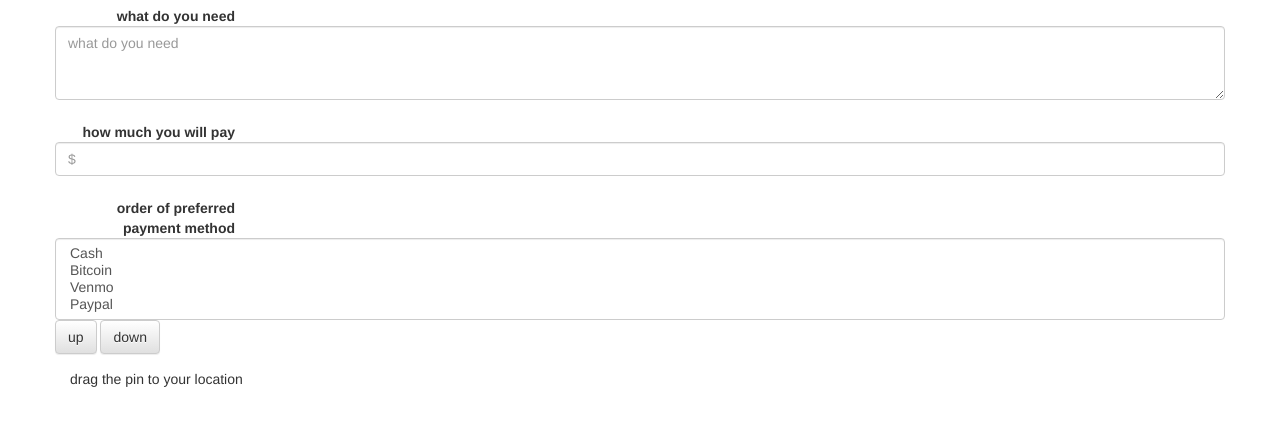
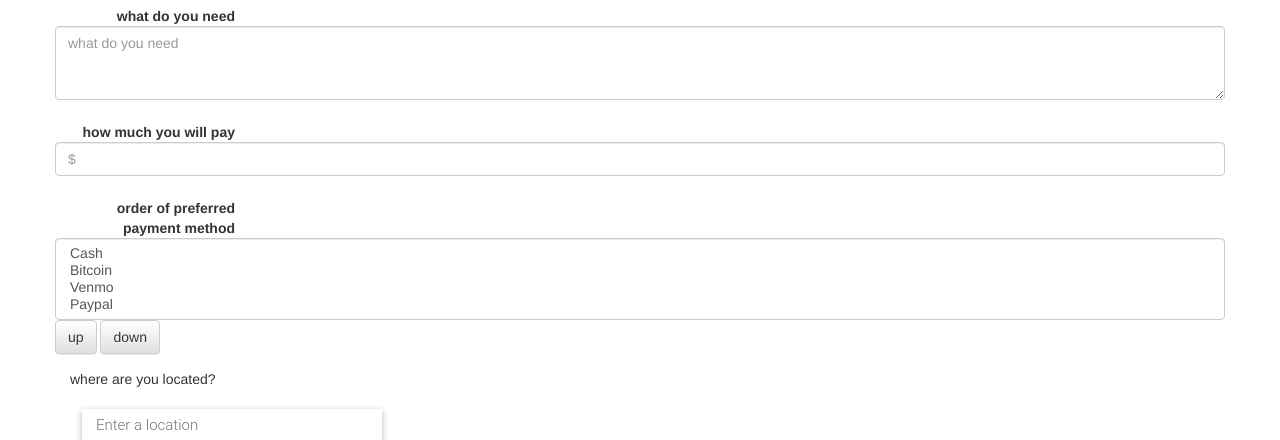
Before and after one commit to lkhohn/ToDo_Scout, a Node server app: page /map in a window 1280 px wide. Shown: the part 101-541 px from the top of the page. Run offline with Node 20, Linux system fonts and the light colour scheme; a map, chart or similar area stays blank; some libraries are stand-ins or nearby versions.

Commit message:
included autofill location search

```diff
--- /dev/null
+++ b/public/javascripts/autofillLocationSearch.js
@@ -0,0 +1,57 @@
+function initMap() {
+  var map = new google.maps.Map(document.getElementById('map'), {
+    center: {lat: 40.5592,
+          lng: -105.0781},
+    zoom: 13
+  });
+  var input = /** @type {!HTMLInputElement} */(
+      document.getElementById('pac-input'));
+
+  var autocomplete = new google.maps.places.Autocomplete(input);
+  autocomplete.bindTo('bounds', map);
+
+  var infowindow = new google.maps.InfoWindow();
+  var marker = new google.maps.Marker({
+    map: map,
+    anchorPoint: new google.maps.Point(0, -29)
+  });
+
+  autocomplete.addListener('place_changed', function() {
+    infowindow.close();
+    marker.setVisible(false);
+    var place = autocomplete.getPlace();
+    if (!place.geometry) {
+      window.alert("Autocomplete's returned place contains no geometry");
+      return;
+    }
+
+    // If the place has a geometry, then present it on a map.
+    if (place.geometry.viewport) {
+      map.fitBounds(place.geometry.viewport);
+    } else {
+      map.setCenter(place.geometry.location);
+      map.setZoom(17);  // Why 17? Because it looks good.
+    }
+    marker.setIcon(/** @type {google.maps.Icon} */({
+      url: place.icon,
+      size: new google.maps.Size(71, 71),
+      origin: new google.maps.Point(0, 0),
+      anchor: new google.maps.Point(17, 34),
+      scaledSize: new google.maps.Size(35, 35)
+    }));
+    marker.setPosition(place.geometry.location);
+    marker.setVisible(true);
+
+    var address = '';
+    if (place.address_components) {
+      address = [
+        (place.address_components[0] && place.address_components[0].short_name || ''),
+        (place.address_components[1] && place.address_components[1].short_name || ''),
+        (place.address_components[2] && place.address_components[2].short_name || '')
+      ].join(' ');
+    }
+
+    infowindow.setContent('<div><strong>' + place.name + '</strong><br>' + address);
+    infowindow.open(map, marker);
+  });
+}
--- a/public/stylesheets/style.css
+++ b/public/stylesheets/style.css
@@ -1,13 +1,3 @@
-body {
-  padding: 50px;
-  font: 14px "Lucida Grande", Helvetica, Arial, sans-serif;
-}
-
-a {
-  color: #00B7FF;
-}
-
-
 html, body {
   height: 100%;
   margin: 0;
@@ -15,10 +5,31 @@ html, body {
 }
 #map {
   height: 500px;
-  width: 500px;
+  width: 1000px;
 }
-
-h1 {
-  color:'gray';
-  font-size:48px;
+.controls {
+  margin-top: 10px;
+  border: 1px solid transparent;
+  border-radius: 2px 0 0 2px;
+  box-sizing: border-box;
+  -moz-box-sizing: border-box;
+  height: 32px;
+  outline: none;
+  box-shadow: 0 2px 6px rgba(0, 0, 0, 0.3);
 }
+#pac-input {
+  background-color: #fff;
+  font-family: Roboto;
+  font-size: 15px;
+  font-weight: 300;
+  margin-left: 12px;
+  padding: 0 11px 0 13px;
+  text-overflow: ellipsis;
+  width: 300px;
+}
+#pac-input:focus {
+  border-color: #4d90fe;
+}
+.pac-container {
+  font-family: Roboto;
+}
--- a/views/map.ejs
+++ b/views/map.ejs
@@ -52,12 +52,12 @@
         <input class="btn btn-default" id="downButton" type="button" value="down" onclick="moveDown('selected')">
       </div>
 
-      <p>drag the pin to your location</p>
+      <p>where are you located?</p>
 
-      <div class='row' id='map'>
-        <div class='col-md-12'>
-        </div>
-      </div>
+
+      <input id="pac-input" class="controls" type="text" placeholder="Enter a location">
+      <div id="map"></div>
+
 
       <div class="form-group">
         <button type="submit" class="btn btn-default">submit</button>
@@ -66,11 +66,13 @@
     </form>
 
 
-    <script async defer src="https://maps.googleapis.com/maps/api/js?key=AIzaSyBV27rjUQoC_np17lGCrD4hmuIpA0ne4pg&signed_in=true"></script>
+    <script type="text/javascript" src='/javascripts/autofillLocationSearch.js'></script>
+    <script type="text/javascript" src='/javascripts/paymentSelectMenu.js'></script>
+    <script src="https://maps.googleapis.com/maps/api/js?key=AIzaSyBV27rjUQoC_np17lGCrD4hmuIpA0ne4pg&signed_in=true&libraries=places&callback=initMap" async defer></script>
     <script src="https://code.jquery.com/jquery-1.11.3.min.js"></script>
     <script src="https://code.jquery.com/jquery-migrate-1.2.1.min.js"></script>
-    <script type="text/javascript" src='/javascripts/maps.js'></script>
-    <script type="text/javascript" src='/javascripts/paymentSelectMenu.js'></script>
+
+
 
 </body>
 
```
Also changed, not shown: public/javascripts/maps.js (+0 -121 lines), views/home.ejs (+7 -7 lines).
